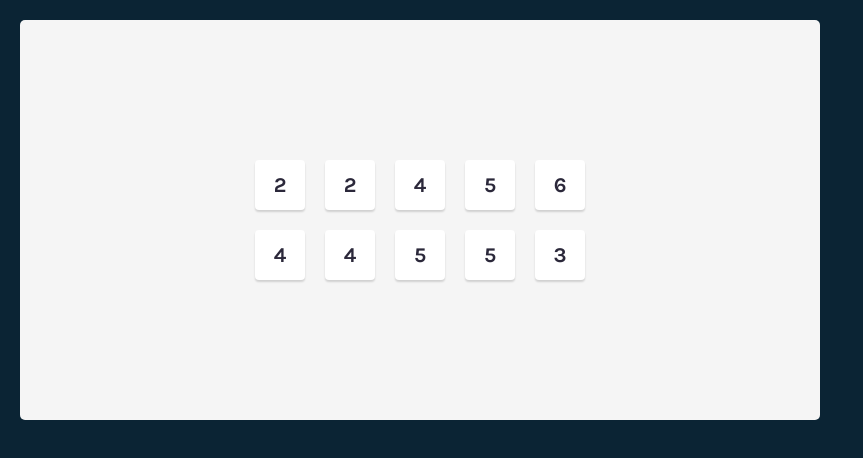
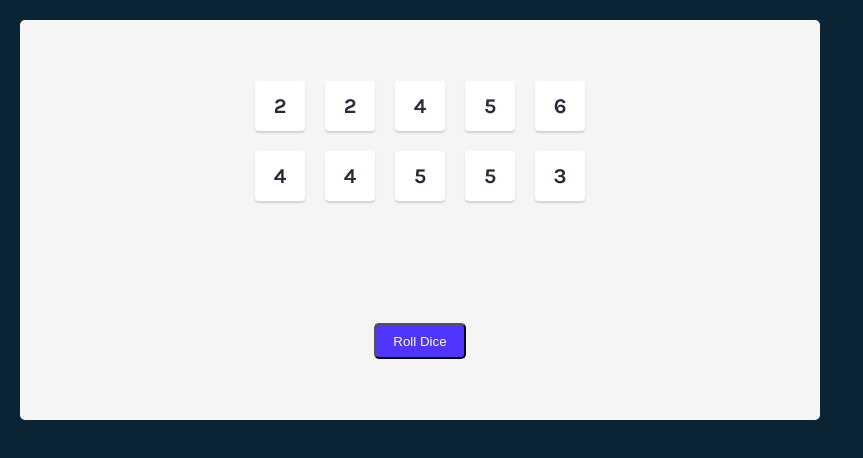
Before and after one commit to Rosaverde/Tenzies_React, a React (Create React App) app: page / in a window 1280 px wide. Shown: the top 458 px of the page, without its empty margins (0-863 px from the left). Built offline with nearby package versions, Linux system fonts and the light colour scheme.

Commit message:
Add Roll Button and its functionality

```diff
--- a/src/App.js
+++ b/src/App.js
@@ -13,7 +13,15 @@ export default function App()
             newDice.push(Math.ceil(Math.random() * 6))
         }
         return newDice
+
     }
+
+    function rollDice()
+    {
+        setDices(allNewDice)
+    }
+
+
 
     const [dices, setDices] = React.useState(allNewDice)
     console.log(dices)
@@ -25,6 +33,8 @@ export default function App()
             <div className="board" >
                 {diceElements}
             </div>
+            <button className="roll-button"
+            onClick={rollDice}>Roll Dice</button>
         </main>
     )
 }
--- a/src/style.css
+++ b/src/style.css
@@ -8,17 +8,19 @@ body
     margin: 0;
     background-color: #0B2434;
     padding: 20px;
+    font-family: 'Karla', sans-serif;
 }
 
 main
 {
-    display: flex;
-    justify-content: center;
-    align-items: center;
     background-color: #F5F5F5;
     height: 400px;
     max-width: 800px;
     border-radius: 5px;
+    display: flex;
+    flex-direction: column;
+    justify-content: space-around;
+    align-items: center;
 }
 
 .board
@@ -44,5 +46,24 @@ h2
 {
     color: #2B283A;
     font-size: 21px;
-    font-family: Karla;
 }
+
+.roll-button
+{
+    width: 92px;
+    height: 36px;
+    background: #5035FF;
+    color: #FFFFFF;
+    border-radius: 5px;
+    cursor: pointer;
+}
+
+.roll-button:focus
+{
+    outline: none;
+}
+
+.roll-button:active
+{
+    box-shadow: inset 1px 1px 10px;
+}
```
